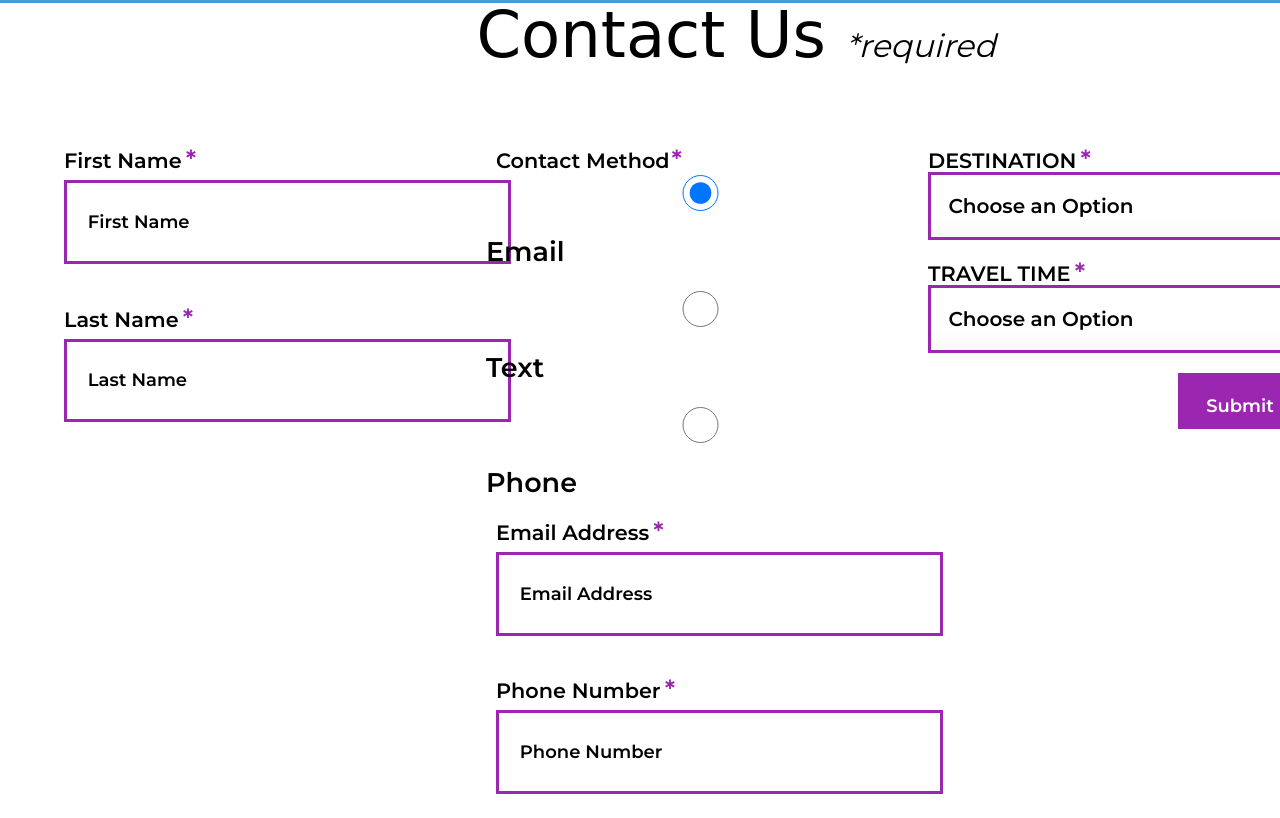
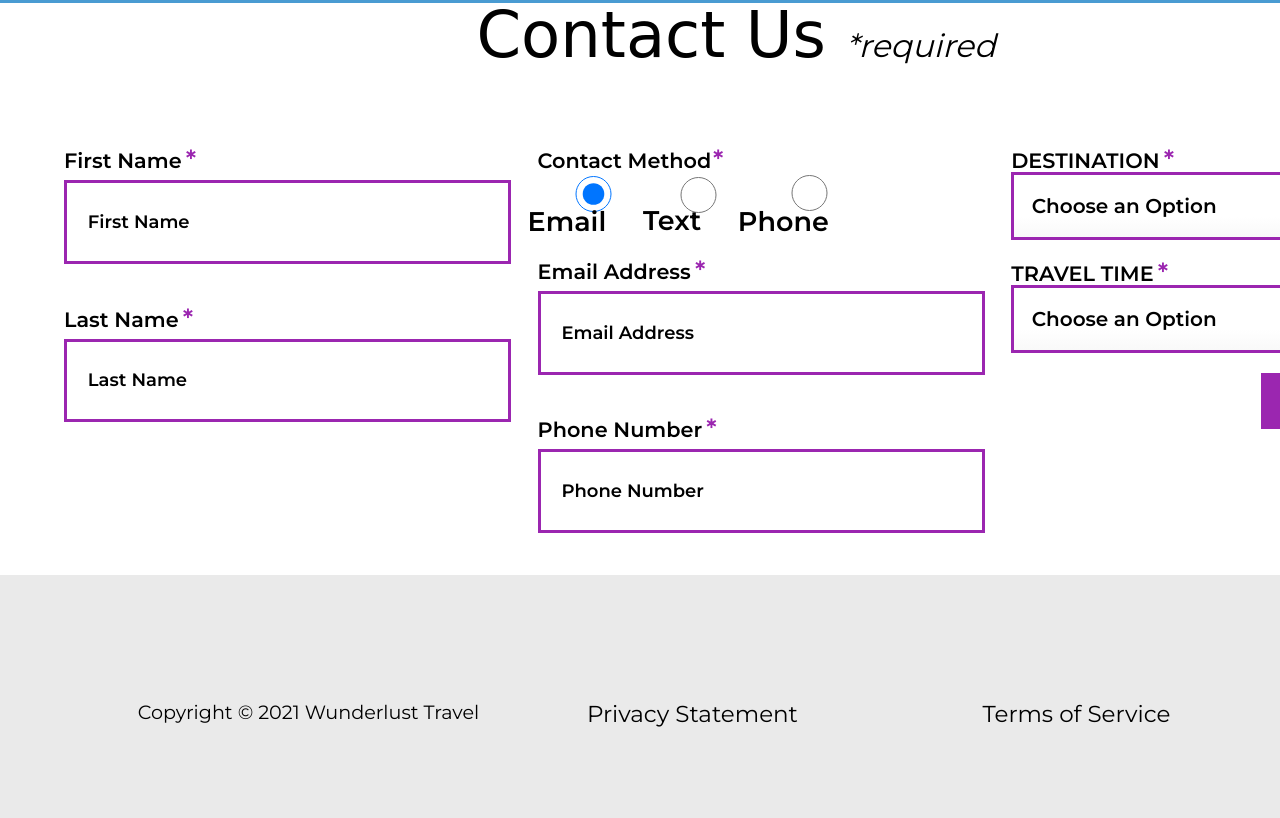
Before and after one commit to georgeschultz1998/wunderlust, a plain HTML site: page index.html in a window 1280 px wide. Shown: the part 3322-4140 px from the top of the page. Drawn offline with Linux system fonts and the light colour scheme; a web font is replaced by a local one.

Commit message:
Update styles.css

```diff
--- a/styles.css
+++ b/styles.css
@@ -949,11 +949,30 @@ body {
 
 @media screen and (min-width: 1250px) {
 
+  #nums{
+    margin-left: 10%;
+    margin-right: 5%;
+  }
+  #selects{
+    margin-left: 20%;
 
+  }
+  fieldset {
+    display: flex; /* Use flexbox layout */
+    flex-direction: row; /* Arrange children in a row */
+    align-items: center; /* Align items vertically centered */
+    justify-content: flex-start; /* Align items to the start of the container */
+  }
 
-#contact input {
-  width: 80%;
-}
+  /* Optional: Add some spacing between the radio buttons */
+  fieldset label {
+    margin-right: 10px; /* Add some spacing to the right of each label */
+  }
+
+  /* Optional: Remove the right margin from the last radio button */
+  fieldset label:last-child {
+    margin-right: 0;
+  }
 
 
   #about div {
```
